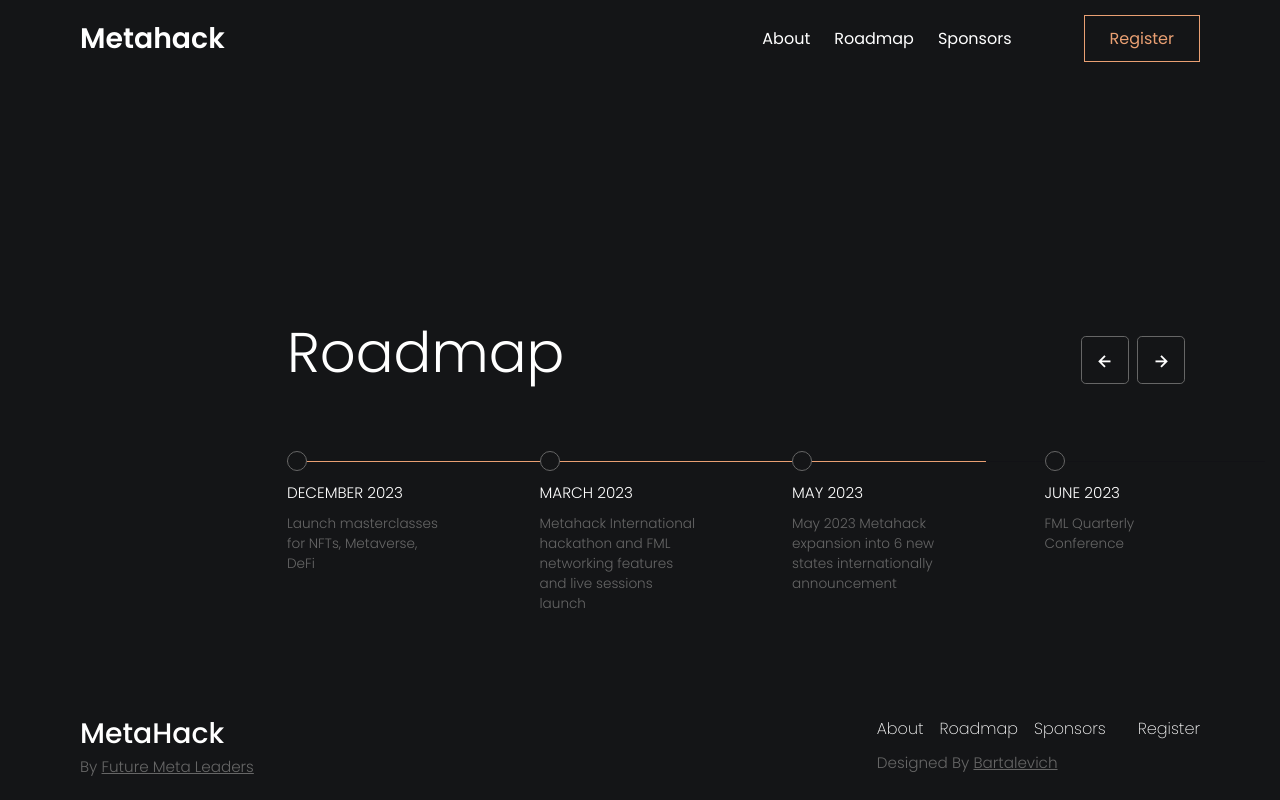
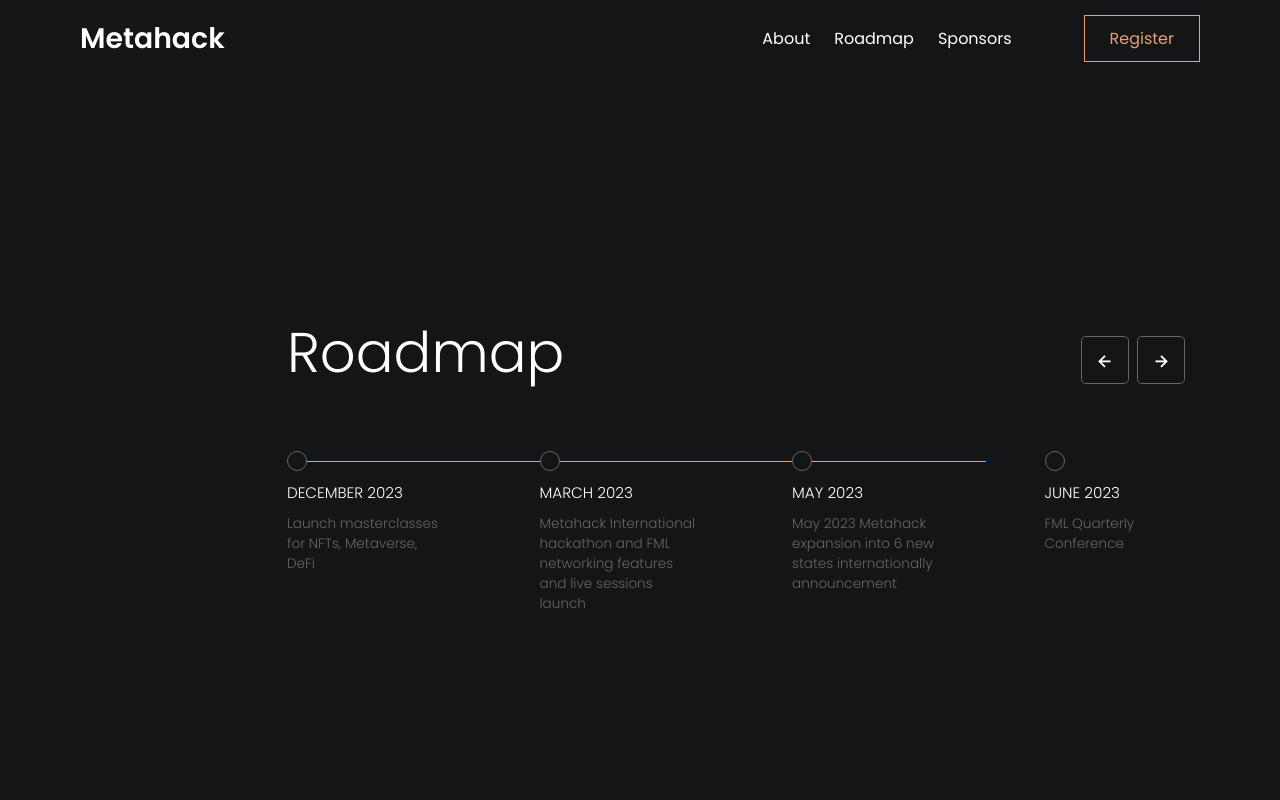
Before and after one commit to ayoub802/MetaHack, a plain HTML site: page roadmap.html in a window 1280 px wide. Drawn offline with nearby package versions, Linux system fonts and the light colour scheme.

Commit message:
Update roadmap.html

```diff
--- a/roadmap.html
+++ b/roadmap.html
@@ -147,34 +147,7 @@
 
     </main>
 
-    <footer class="footer section">
-        <div class="container footer_container grid">
-          <div class="footer_card">
-              <a href="index.html" class="logo">MetaHack</a>
-              <p class="copyright">By <a href="#" class="copyright_link">Future Meta Leaders</a></p>
-          </div>
 
-          <div class="footer_card bottom">
-              <div class="footer_wrapper">
-                  <ul class="footer_list">
-                      <li>
-                          <a href="index.html" class="footer_link">About</a>
-                      </li>
-
-                      <li>
-                          <a href="roadmap.html" class="footer_link">Roadmap</a>
-                      </li>
-
-                      <li>
-                          <a href="sponsor.html" class="footer_link">Sponsors</a>
-                      </li>
-                  </ul>
-                  <a href="register.html" class="footer_link last">Register</a>
-              </div>
-              <p class="copyright">Designed By <a href="#" class="copyright_link">Bartalevich</a></p>
-          </div>
-        </div>
-     </footer>
       <script src="https://code.jquery.com/jquery-3.6.1.js" integrity="sha256-3zlB5s2uwoUzrXK3BT7AX3FyvojsraNFxCc2vC/7pNI=" crossorigin="anonymous"></script>
     <script src="https://cdn.jsdelivr.net/npm/swiper/swiper-bundle.min.js"></script>
     <script src="js/scrollreveal.min.js"></script>
```
